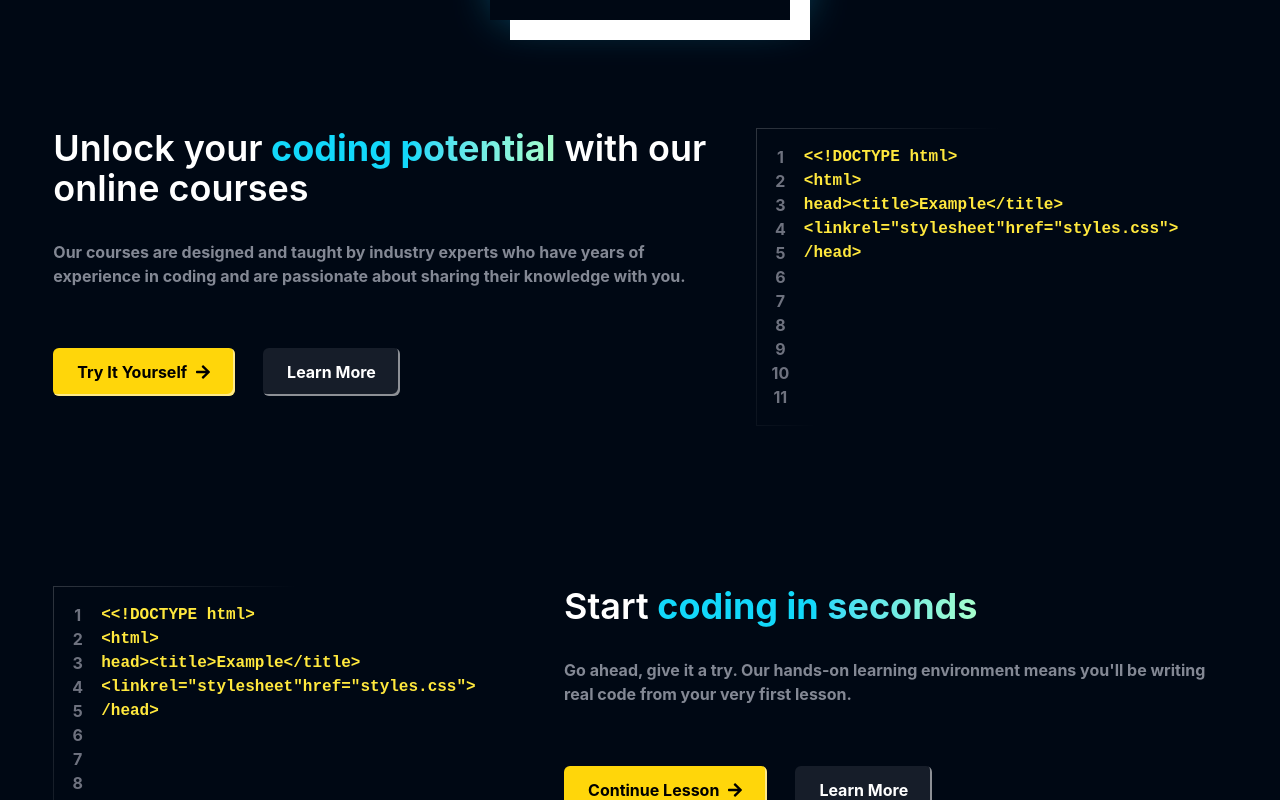
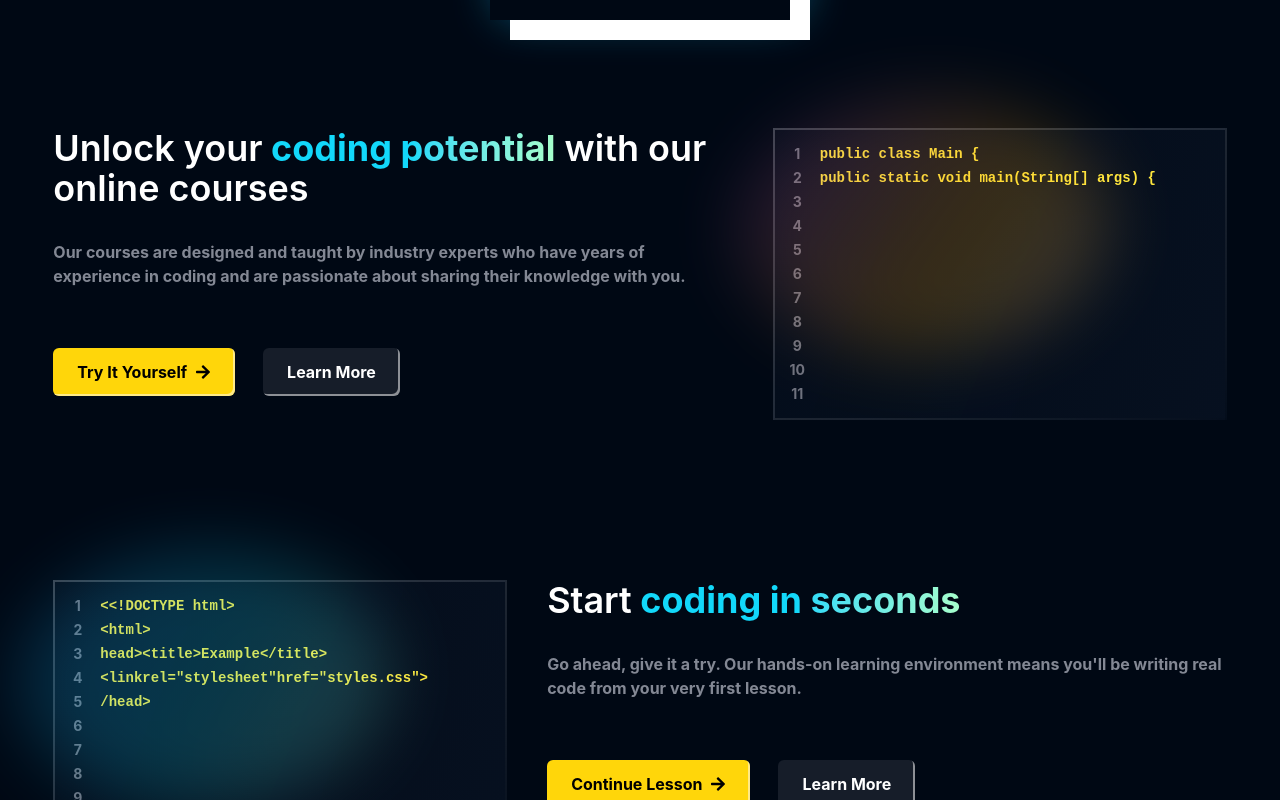
Before and after one commit to princepal09/StudyNotion, a React (Vite) app in the folder client/: page / in a window 1280 px wide. Shown: the part 540-1340 px from the top of the page. Built offline with nearby package versions, Linux system fonts and the light colour scheme; no server answers; grey boxes are pictures that could not be loaded.

Commit message:
style: add gradeint on home section

```diff
--- a/client/src/App.css
+++ b/client/src/App.css
@@ -179,3 +179,50 @@ body {
     font-size: 36px; /* lg:text-4xl */
   }
 }
+
+
+.codeblock1 {
+  width: 372.95px;
+  height: 257.05px;
+  border-radius: 100%;
+  left: calc(50% - 372.95px / 2 - 76.53px);
+  top: calc(50% - 257.05px / 2 - 47.47px);
+  background: linear-gradient(
+    123.77deg,
+    #8a2be2 -6.46%,
+    #ffa500 59.04%,
+    #f8f8ff 124.53%
+  );
+  opacity: 0.2;
+  filter: blur(34px);
+  transform: matrix(1, 0, -0.03, 1, 0, 0);
+}
+.codeblock2 {
+  position: absolute;
+  width: 372.95px;
+  height: 257.05px;
+  left: calc(50% - 372.95px / 2 - 76.53px);
+  top: calc(50% - 257.05px / 2 - 47.47px);
+  border-radius: 100%;
+  background: linear-gradient(
+    118.19deg,
+    #1fa2ff -3.62%,
+    #12d8fa 50.44%,
+    #a6ffcb 104.51%
+  );
+  opacity: 0.2;
+  filter: blur(34px);
+  transform: matrix(1, 0, -0.03, 1, 0, 0);
+}
+.code-border {
+  border: 2px solid;
+  border-image-slice: 1;
+  border-width: 2px;
+  border-image-source: linear-gradient(to right bottom, #ffffff38, #ffffff00);
+  background: linear-gradient(
+    111.93deg,
+    rgba(14, 26, 45, 0.24) -1.4%,
+    rgba(17, 30, 50, 0.38) 104.96%
+  );
+  /* backdrop-filter: blur(26px); */
+}
--- a/client/src/components/core/HomePage/CodeBlocks.jsx
+++ b/client/src/components/core/HomePage/CodeBlocks.jsx
@@ -5,7 +5,7 @@ import { FaArrowRight } from "react-icons/fa"
 import { TypeAnimation } from 'react-type-animation'
 
 const CodeBlocks = ({
-    position, heading, subheading, ctabtn1, ctabtn2, codeblock, backgroudGradient, codeColor
+    position, heading, subheading, ctabtn1, ctabtn2, codeblock, backgroundGradient, codeColor
 }) => {
     return (
         <div className={`flex ${position} my-20 justify-between gap-10`}>
@@ -34,18 +34,10 @@ const CodeBlocks = ({
             </div>
 
             {/*Section 2*/}
-            <div style={{
-                border: "1px solid transparent",
-                borderImageSource: "linear-gradient(121.74deg, rgba(255,255,255,0.22) -7.75%, rgba(255,255,255,0) 37.38%)",
-                borderImageSlice: 2
-            }}
-
-                className=' h-fit  flex flex-row border border-white text-10[px] w-full py-4 lg:w-125'>
-                {/*HW -> BG gradient*/}
-
-
-
-                <div className='text-center flex flex-col w-[10%] text-richblack-400 font-inter font-bold'>
+             <div className="h-fit code-border flex flex-row py-3 text-[10px] sm:text-sm leading-[18px] sm:leading-6 relative w-[100%] lg:w-[470px]">
+        {backgroundGradient}
+        {/* Indexing */}
+        <div className="text-center flex flex-col   w-[10%] select-none text-richblack-400 font-inter font-bold ">
                     <p>1</p>
                     <p>2</p>
                     <p>3</p>
--- a/client/src/pages/Home.jsx
+++ b/client/src/pages/Home.jsx
@@ -1,47 +1,54 @@
-import React from 'react'
-import { Link } from 'react-router-dom'
+import React from "react";
+import { Link } from "react-router-dom";
 import { FaArrowRight } from "react-icons/fa";
-import HighlightText from '../components/core/HomePage/HighlightText';
-import CTAButton from '../components/core/HomePage/Button'
-import Banner from "../assets/Images/banner.mp4"
-import CodeBlocks from '../components/core/HomePage/CodeBlocks';
-import image from '../assets/Images/bghome.svg'
-import TimeLineSection from '../components/core/HomePage/TimeLineSection';
-import LearningLanguageSection from '../components/core/HomePage/LearningLanguageSection';
-import InstructorSection from '../components/core/HomePage/InstructorSection';
-import Footer from '../components/common/Footer';
-import ExploreMore from '../components/core/HomePage/ExploreMore';
-import ReviewSlider from '../components/common/ReviewSlider';
+import HighlightText from "../components/core/HomePage/HighlightText";
+import CTAButton from "../components/core/HomePage/Button";
+import Banner from "../assets/Images/banner.mp4";
+import CodeBlocks from "../components/core/HomePage/CodeBlocks";
+import image from "../assets/Images/bghome.svg";
+import TimeLineSection from "../components/core/HomePage/TimeLineSection";
+import LearningLanguageSection from "../components/core/HomePage/LearningLanguageSection";
+import InstructorSection from "../components/core/HomePage/InstructorSection";
+import Footer from "../components/common/Footer";
+import ExploreMore from "../components/core/HomePage/ExploreMore";
+import ReviewSlider from "../components/common/ReviewSlider";
 
 const Home = () => {
   return (
     <div>
       {/*Section1  */}
-            <div className='relative mx-auto flex flex-col w-11/12 max-w-maxContent items-center
-      text-white justify-between'>
-
-                <Link className='mt-16' to={"/signup"}>
-                    <div className=' group  p-1 mx-auto rounded-full bg-richblack-800 font-bold text-richblack-200
-            transition-all duration-200 hover:scale-95 w-fit'>
-                        <div className='flex flex-row items-center gap-2 rounded-full px-10 py-1.25
-                transition-all duration-200 group-hover:bg-richblack-900'>
+      <div
+        className="relative mx-auto flex flex-col w-11/12 max-w-maxContent items-center
+      text-white justify-between"
+      >
+        <Link className="mt-16" to={"/signup"}>
+          <div
+            className=" group  p-1 mx-auto rounded-full bg-richblack-800 font-bold text-richblack-200
+            transition-all duration-200 hover:scale-95 w-fit"
+          >
+            <div
+              className="flex flex-row items-center gap-2 rounded-full px-10 py-1.25
+                transition-all duration-200 group-hover:bg-richblack-900"
+            >
               <p>Become an Instructor</p>
               <FaArrowRight />
             </div>
           </div>
-
         </Link>
 
-                <div className='text-center text-4xl font-semibold mt-7'>
+        <div className="text-center text-4xl font-semibold mt-7">
           Empower Your Future with
           <HighlightText text={"Coding Skills"} />
         </div>
 
-                <div className=' mt-4 w-[90%] text-center text-lg font-bold text-richblack-300'>
-                    With our online coding courses, you can learn at your own pace, from anywhere in the world, and get access to a wealth of resources, including hands-on projects, quizzes, and personalized feedback from instructors.
+        <div className=" mt-4 w-[90%] text-center text-lg font-bold text-richblack-300">
+          With our online coding courses, you can learn at your own pace, from
+          anywhere in the world, and get access to a wealth of resources,
+          including hands-on projects, quizzes, and personalized feedback from
+          instructors.
         </div>
 
-                <div className='flex flex-row gap-7 mt-8'>
+        <div className="flex flex-row gap-7 mt-8">
           <CTAButton active={true} linkto={"/signup"}>
             Learn More
           </CTAButton>
@@ -63,38 +70,38 @@ const Home = () => {
           </video>
         </div>
 
-
         {/* Code Section 1 */}
         <div>
           <CodeBlocks
             position={"lg:flex-row flex-col"}
             heading={
-                            <div className='text-4xl font-semibold '>
+              <div className="text-4xl font-semibold ">
                 Unlock your
-                                <HighlightText text={"coding potential"} /> {" "}
-                                with our online courses
+                <HighlightText text={"coding potential"} /> with our online
+                courses
               </div>
             }
             subheading={
               "Our courses are designed and taught by industry experts who have years of experience in coding and are passionate about sharing their knowledge with you."
             }
-                        ctabtn1={
-                            {
+            ctabtn1={{
               btnText: "try it yourself",
               linkto: "/signup",
               active: true,
-                            }
-                        }
-                        ctabtn2={
-                            {
+            }}
+            ctabtn2={{
               btnText: "learn more",
               linkto: "/login",
               active: false,
+            }}
+            codeblock={`public class Main {
+                        public static void main(String[] args) {
+
+                        System.out.println("Hello");
                                             }
-                        }
-
-                        codeblock={`<<!DOCTYPE html>\n<html>\nhead><title>Example</title><linkrel="stylesheet"href="styles.css">\n/head>\n`}
+                                                    }`}
             codeColor={"text-yellow-25"}
+            backgroundGradient={<div className="codeblock1 absolute"></div>}
           />
         </div>
 
@@ -103,132 +110,102 @@ const Home = () => {
           <CodeBlocks
             position={"lg:flex-row-reverse flex-col"}
             heading={
-                            <div className='text-4xl font-semibold'>
+              <div className="text-4xl font-semibold">
                 Start
-                                <HighlightText text={"coding in seconds"} /> {" "}
-
+                <HighlightText text={"coding in seconds"} />{" "}
               </div>
             }
             subheading={
               "Go ahead, give it a try. Our hands-on learning environment means you'll be writing real code from your very first lesson."
             }
-                        ctabtn1={
-                            {
+            ctabtn1={{
               btnText: "continue lesson",
               linkto: "/signup",
               active: true,
-                            }
-                        }
-                        ctabtn2={
-                            {
+            }}
+            ctabtn2={{
               btnText: "learn more",
               linkto: "/login",
               active: false,
-                            }
-                        }
-
+            }}
             codeblock={`<<!DOCTYPE html>\n<html>\nhead><title>Example</title><linkrel="stylesheet"href="styles.css">\n/head>\n`}
             codeColor={"text-yellow-25"}
+            backgroundGradient={<div className="codeblock2 absolute"></div>}
           />
         </div>
 
-                <ExploreMore/>
-
-
+        <ExploreMore />
       </div>
 
       {/*Section 2  */}
-            <div className='bg-pure-greys-5 lg:mt-10 text-richblack-700'>
-                <div style={{backgroundImage : `url(${image})`}} className='homepage_bg h-83.25'>
-
-                    <div className='w-11/12 flex items-center flex-col justify-center gap-5 mx-auto max-w-maxContent'>
-                     <div className='h-32.5 '></div>
-                    <div className='flex flex-row gap-7 mt-20 text-white '>
+      <div className="bg-pure-greys-5 lg:mt-10 text-richblack-700">
+        <div
+          style={{ backgroundImage: `url(${image})` }}
+          className="homepage_bg h-83.25"
+        >
+          <div className="w-11/12 flex items-center flex-col justify-center gap-5 mx-auto max-w-maxContent">
+            <div className="h-32.5 "></div>
+            <div className="flex flex-row gap-7 mt-20 text-white ">
               <CTAButton active={true} linkto={"/signup"}>
-                        <div className='flex items-center gap-4'>
+                <div className="flex items-center gap-4">
                   Explore full catalog
-                            <FaArrowRight/>
+                  <FaArrowRight />
                 </div>
-
               </CTAButton>
 
               <CTAButton active={false} linkto={"/signup"}>
-                        <div className='flex items-center gap-4'>
+                <div className="flex items-center gap-4">
                   Learn more
-                            <FaArrowRight/>
+                  <FaArrowRight />
+                </div>
+              </CTAButton>
+            </div>
+          </div>
         </div>
 
-                        </CTAButton>
-
+        <div className=" w-11/12 max-w-maxContent flex flex-col items-center justify-between gap-7 mx-auto">
+          <div className="flex flex-row gap-14 tracking-wider my-10">
+            <div className="text-4xl font-semibold w-[45%]">
+              Get the Skills you need for a
+              <HighlightText text={"Job that is in demand "} />
             </div>
 
-                    </div>
-
-                </div>
-
-                <div className=' w-11/12 max-w-maxContent flex flex-col items-center justify-between gap-7 mx-auto'>
-
-                <div className='flex flex-row gap-14 tracking-wider my-10'>
-
-                    <div className='text-4xl font-semibold w-[45%]'>
-                        Get the Skills you need for a
-                        <HighlightText text={"Job that is in demand "}/>
-                    </div>
-
-                    <div className='flex flex-col gap-10 items-start w-[40%] '>
-                    <p className='text-[16px] font-semibold '>
-                        The Modern StudyNotion is the dictates its own terms. Today, to be a competitive specialist requires more than thier professionals Skills.
+            <div className="flex flex-col gap-10 items-start w-[40%] ">
+              <p className="text-[16px] font-semibold ">
+                The Modern StudyNotion is the dictates its own terms. Today, to
+                be a competitive specialist requires more than thier
+                professionals Skills.
               </p>
 
               <CTAButton active={true} linkto={"/signup"}>
                 <div>Learn More</div>
               </CTAButton>
-
-
-
-
-
+            </div>
           </div>
 
+          <TimeLineSection />
+
+          <LearningLanguageSection />
         </div>
-
-                <TimeLineSection/>
-
-                <LearningLanguageSection/>
-
-
-
       </div>
-
-
-
-            </div>
-
 
       {/*Section 3 */}
 
-            <div className='w-11/12 mx-auto max-w-maxContent flex-col gap-8 text-white bg-richblack-900 justify-between items-center'>
+      <div className="w-11/12 mx-auto max-w-maxContent flex-col gap-8 text-white bg-richblack-900 justify-between items-center">
+        <InstructorSection />
 
-            <InstructorSection/>
-
-            <h2 className='text-center font-semibold text-4xl mt-10'>Review from other Learners</h2>
+        <h2 className="text-center font-semibold text-4xl mt-10">
+          Review from other Learners
+        </h2>
 
         {/* Review Slider */}
-            <ReviewSlider/>
-
-
-
+        <ReviewSlider />
       </div>
 
+      {/*Footer */}
+      <Footer />
+    </div>
+  );
+};
 
-
-            {/*Footer */}
-            <Footer/>
-
-
-
-        </div>
-    )
-}
-
-export default Home
+export default Home;
```
Lines whose indentation alone changed are shown as unchanged.
